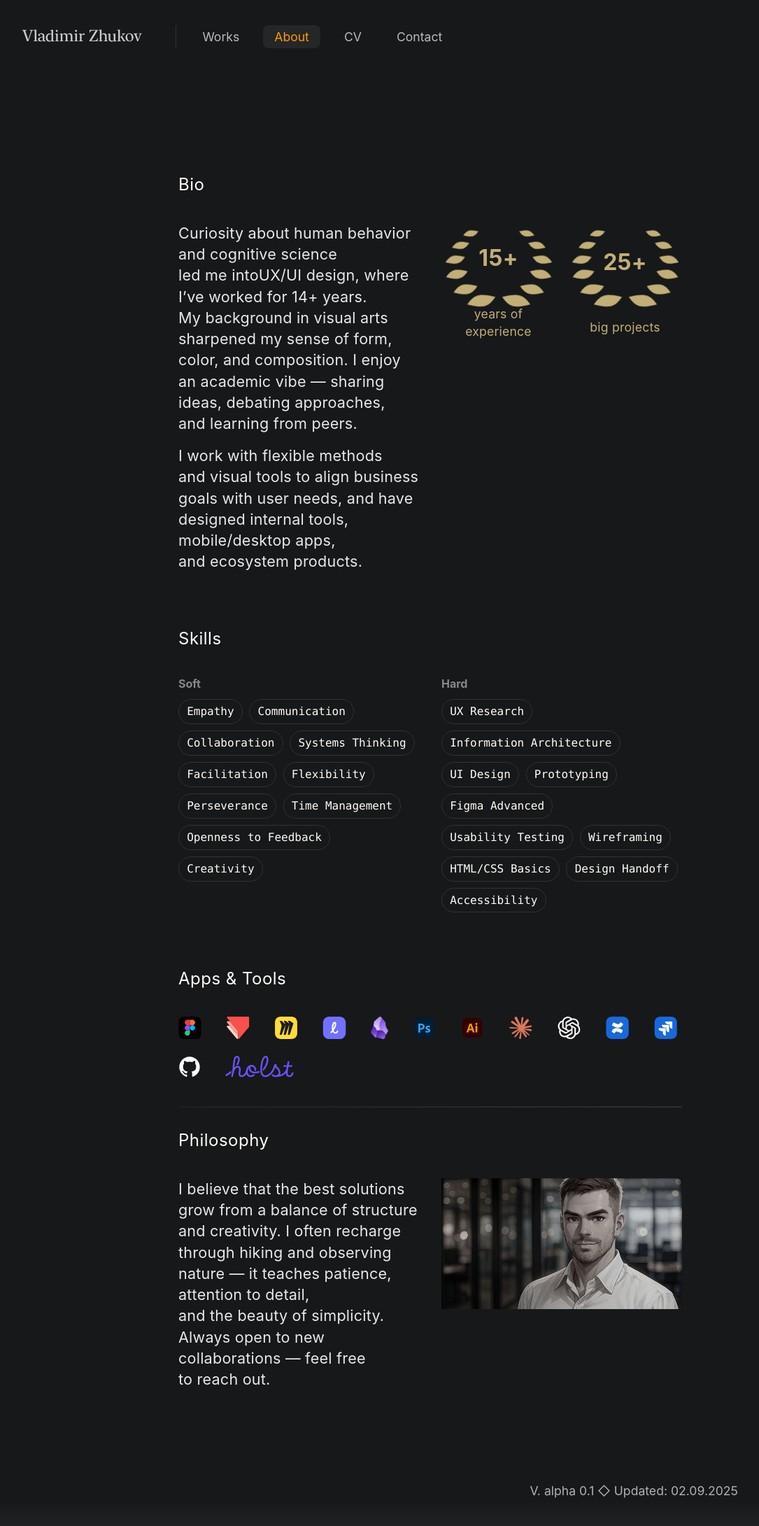
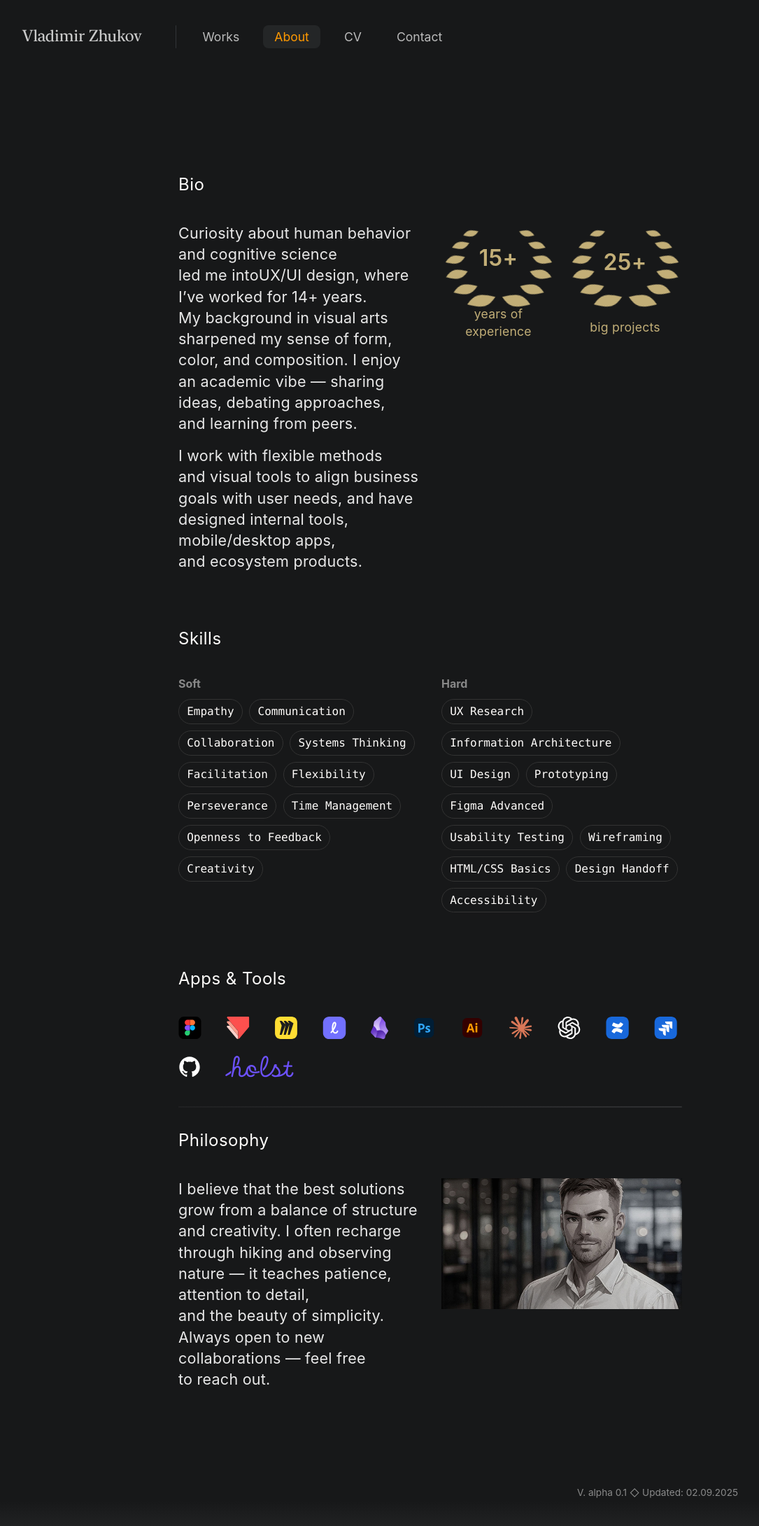
Before and after one commit to uxiscool/experience, a Jekyll site: the page built from about.md, in a window 1280 px wide. Shown: the whole page at 70% size, without its empty margins (25-1110 px from the left). Built offline with Jekyll 4.4.1, drawn with Linux system fonts in a browser that asks for light colours.

Commit message:
Add files via upload

```diff
--- a/css/main.css
+++ b/css/main.css
@@ -124,6 +124,7 @@
   color: #e2e5e7;
   opacity: .93;
   margin-top: 24px;
+  font-synthesis: none;
 }
 
 @media (max-width: 980px) {
@@ -322,7 +323,7 @@
 }
 .footer-inner{ display:flex; align-items:center; justify-content:flex-end; padding:0 200px 40px 293px; margin-top:auto; margin-left:auto; }
 @media (max-width:980px){ .footer-inner{ padding:0 64px 12px; } }
-.footer-updated{ color:#bbb; font-size:1.1rem; line-height:1.2; opacity:.95; }
+.footer-updated{ color:#bbb; font-size:.85rem; line-height:1.2; opacity:.70; }
 
 /* ---- Laurel badge ---- */
 .achievements-grid{ display:grid; grid-template-columns:repeat(2,minmax(140px,1fr)); gap:18px; align-items:center; justify-items:center; }
@@ -333,7 +334,7 @@
 }
 .laurel-badge svg{ width:100%; height:100%; display:block; transform:translateY(var(--lift)); }
 .laurel-badge .lb-text{ position:absolute; inset:0; display:grid; place-items:center; pointer-events:none; text-align:center; }
-.laurel-badge .lb-number{ color:var(--text); font-size:calc(var(--size)*0.20); line-height:1; font-weight:700; letter-spacing:.01em; }
+.laurel-badge .lb-number{ color:var(--text); font-size:calc(var(--size)*0.20); line-height:1; font-weight:600; letter-spacing:.01em; }
 .laurel-badge .lb-label{ color:var(--leaf); font-size:calc(var(--size)*0.11); opacity:.9; margin-top:calc(var(--size)*0.16); }
 html[data-theme="dark"] .laurel-badge{ --leaf:#c2c9d3; }
 .lb-leaf{ opacity:0; transform:translateY(8px) scale(.96); animation:lb-leaf-in 520ms cubic-bezier(.19,1,.22,1) both; animation-delay:calc(var(--leaf-delay,.35s) + var(--i,0) * var(--leaf-gap,120ms)); }
```
